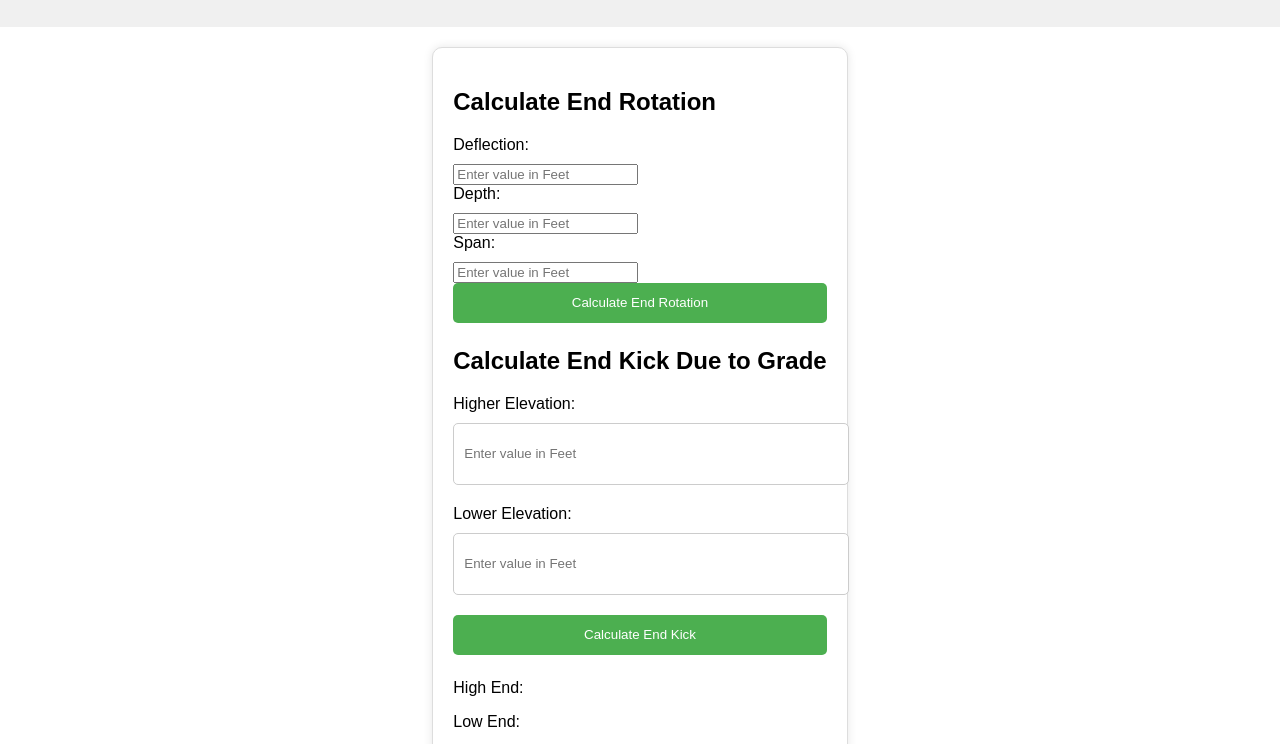
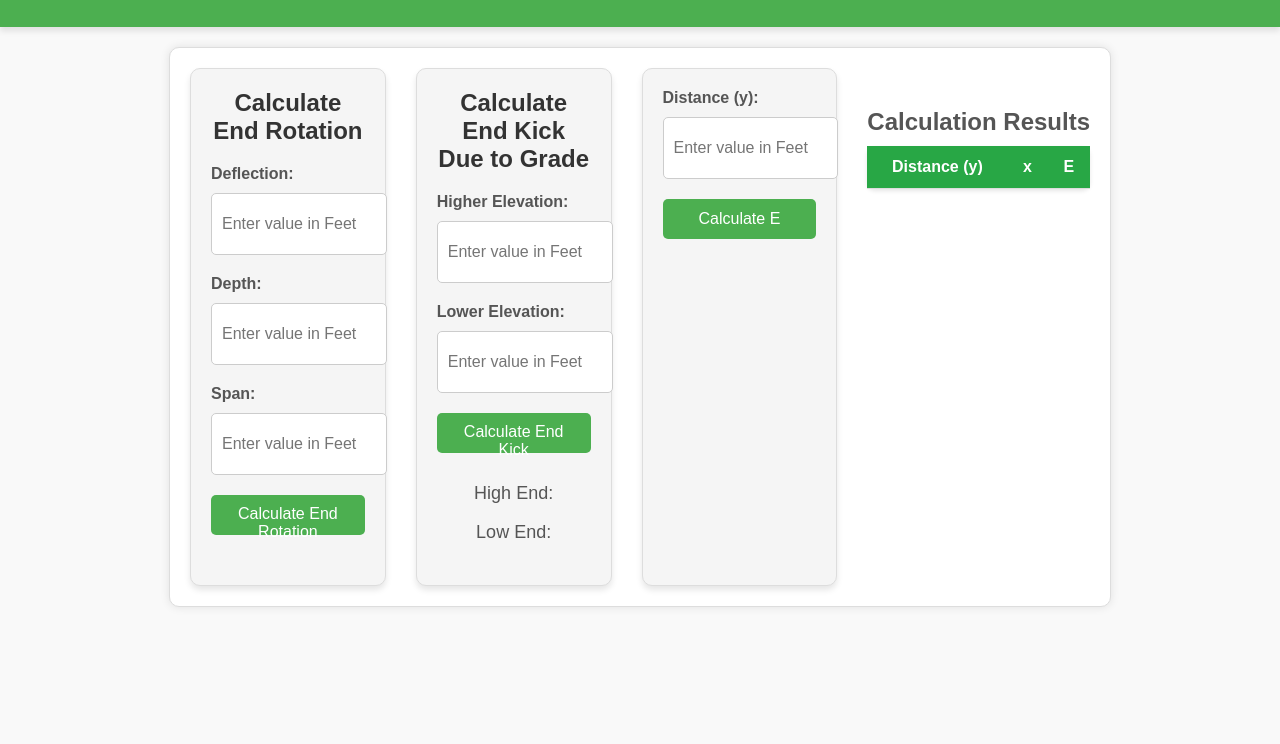
Before and after one commit to Satwik1209/calc-app, a plain HTML site: page index.html in a window 1280 px wide. Shown: the part 93-837 px from the top of the page. After the commit the page ends 800 px from the top, so only its background shows below. Drawn offline with Linux system fonts and the light colour scheme.

Commit message:
Update styles.css

```diff
--- a/styles.css
+++ b/styles.css
@@ -2,12 +2,15 @@ body {
     font-family: Arial, sans-serif;
     margin: 0;
     padding: 0;
+    background-color: #f9f9f9; /* Light background for the entire page */
 }
 
 header {
-    background-color: #f0f0f0;
+    background-color: #4CAF50; /* Green header for a fresh look */
     padding: 20px;
     text-align: center;
+    color: white; /* White text for contrast */
+    box-shadow: 0 4px 6px rgba(0, 0, 0, 0.1); /* Subtle shadow for depth */
 }
 
 main {
@@ -18,53 +21,145 @@ main {
 }
 
 .calculator {
-    background-color: #fff;
+    background-color: #fff; /* White background for the calculator */
     padding: 20px;
-    border: 1px solid #ddd;
+    border: 1px solid #ddd; /* Light border */
     border-radius: 10px;
-    box-shadow: 0 0 10px rgba(0, 0, 0, 0.1);
+    box-shadow: 0 0 10px rgba(0, 0, 0, 0.1); /* Subtle shadow */
+    width: 100%;
+    max-width: 900px; /* Adjust as needed */
 }
 
+.forms-container {
+    display: flex;
+    gap: 30px; /* Increased space between forms */
+    width: 100%;
+}
 
+.form-column {
+    flex: 1; /* Equal width for both forms */
+    background-color: #f5f5f5; /* Light gray background for each form */
+    padding: 20px;
+    border: 1px solid #ddd; /* Light border */
+    border-radius: 10px;
+    box-shadow: 0 4px 6px rgba(0, 0, 0, 0.1); /* Subtle shadow */
+}
+
+.form-column h2 {
+    margin-top: 0;
+    color: #333; /* Dark text for headings */
+    font-size: 24px;
+    text-align: center;
+    margin-bottom: 20px;
+}
 
 label {
     display: block;
     margin-bottom: 10px;
+    color: #555; /* Medium-dark text for labels */
+    font-weight: bold;
 }
 
-input[type="number"] {
+input[type="number"],
+input[type="text"] {
     width: 100%;
     height: 40px;
     margin-bottom: 20px;
     padding: 10px;
-    border: 1px solid #ccc;
+    border: 1px solid #ccc; /* Light border for inputs */
     border-radius: 5px;
+    font-size: 16px;
+    background-color: #fff; /* White background for inputs */
+}
+
+input[type="number"]:focus,
+input[type="text"]:focus {
+    border-color: #4CAF50; /* Green border on focus */
+    outline: none;
 }
 
 button {
     width: 100%;
     height: 40px;
-    background-color: #4CAF50;
+    background-color: #4CAF50; /* Green button */
     color: #fff;
     padding: 10px;
     border: none;
     border-radius: 5px;
     cursor: pointer;
+    font-size: 16px;
+    transition: background-color 0.3s ease; /* Smooth hover transition */
 }
 
 button:hover {
-    background-color: #3e8e41;
+    background-color: #45a049; /* Darker green on hover */
 }
 
-#result, #result2 {
+#result,
+#result2 {
     font-size: 24px;
     font-weight: bold;
     margin-top: 20px;
+    color: #333; /* Dark text for results */
+    text-align: center;
 }
 
-footer {
-    background-color: #f0f0f0;
-    padding: 10px;
+#high_end,
+#low_end,
+#p {
+    font-size: 18px;
+    color: #555; /* Medium-dark text for additional info */
     text-align: center;
-    clear: both;
+    margin-top: 10px;
 }
+
+/* Responsive design for mobile */
+@media (max-width: 768px) {
+    .forms-container {
+        flex-direction: column; /* Stack forms vertically on small screens */
+    }
+
+    .form-column {
+        margin-bottom: 20px; /* Add space between stacked forms */
+    }
+}
+.table-container {
+    margin-top: 20px;
+}
+
+.table-container h2 {
+    color: #555;
+    margin-bottom: 10px;
+}
+
+#resultsTable {
+    width: 100%;
+    border-collapse: collapse;
+    background-color: #fff;
+    border-radius: 8px;
+    box-shadow: 0 2px 4px rgba(0, 0, 0, 0.1);
+}
+
+#resultsTable thead {
+    background-color: #28a745;
+    color: white;
+}
+
+#resultsTable th,
+#resultsTable td {
+    padding: 12px;
+    text-align: center;
+    border-bottom: 1px solid #ddd;
+}
+
+#resultsTable th {
+    font-weight: bold;
+}
+
+#resultsTable tbody tr:hover {
+    background-color: #f1f1f1;
+}
+
+#resultsTable tbody tr:last-child td {
+    border-bottom: none;
+}
```
